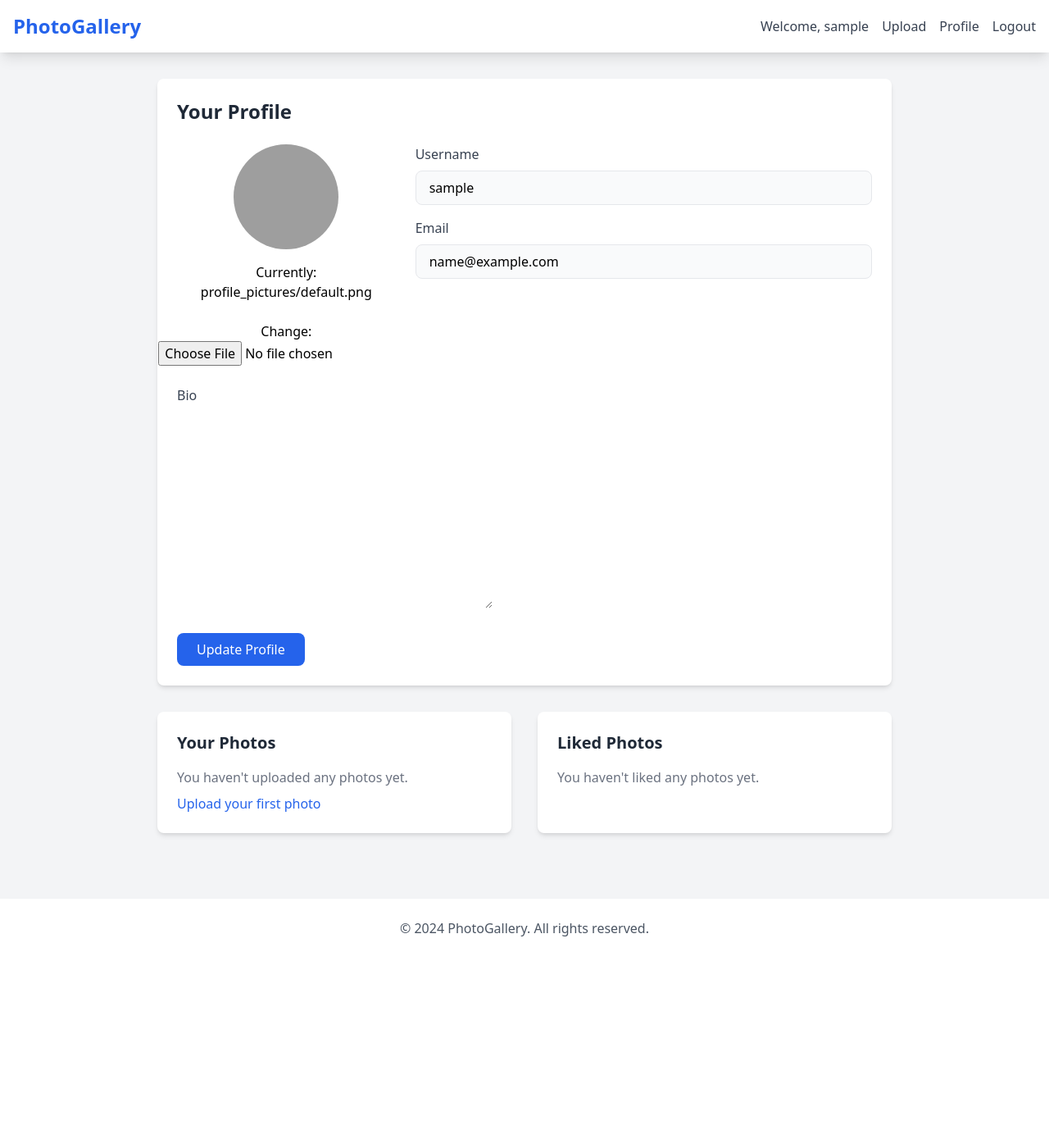
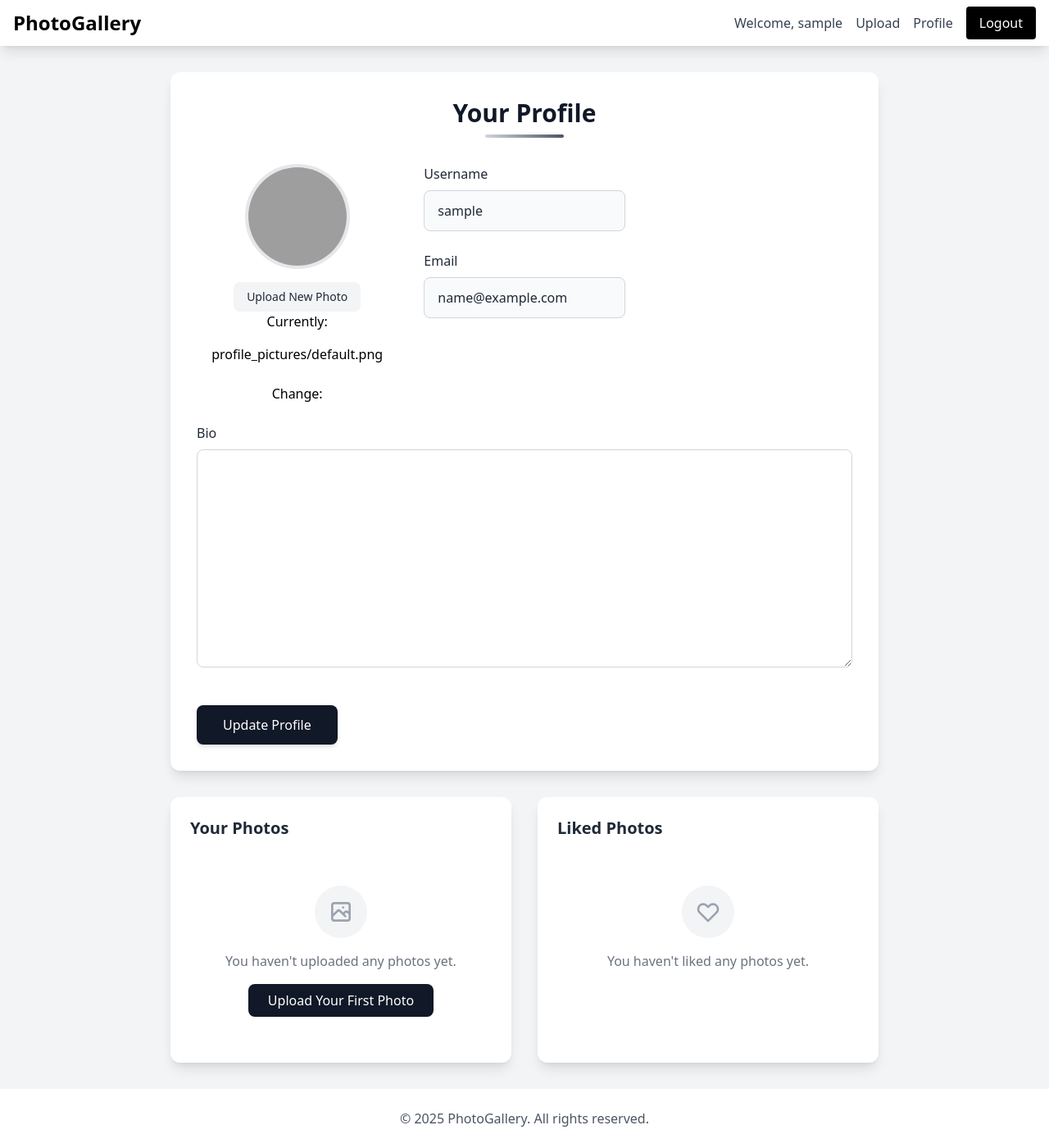
Before and after one commit to almamutuguti/Photos-App, a Django app: page /profile/ in a window 1280 px wide. Shown: the whole page at 82% size. Before the commit the page ends 1142 px from the top, so only its background shows below. Run offline with Django 5.2, Linux system fonts and the light colour scheme; the visitor is signed in with stand-in values (Sample User, id 1); data that the repository does not hold is empty; some libraries are stand-ins or nearby versions; grey boxes are pictures that could not be loaded.

Commit message:
create upload form

```diff
--- a/photos/urls.py
+++ b/photos/urls.py
@@ -19,6 +19,8 @@ from django.urls import include, path
 from django.contrib.auth import views
 from django.conf.urls import handler404, handler500
 from django_registration.backends.one_step.views import RegistrationView
+from django.conf import settings
+from django.conf.urls.static import static
 
 urlpatterns = [
     path('admin/', admin.site.urls),
@@ -29,3 +31,6 @@ urlpatterns = [
 
 
 ]
+
+if settings.DEBUG:
+    urlpatterns += static(settings.MEDIA_URL, document_root=settings.MEDIA_ROOT)
--- a/photosapp/templates/footer.html
+++ b/photosapp/templates/footer.html
@@ -1,6 +1,6 @@
-<footer class="bg-white shadow-lg mt-12">
+<footer class="bg-white shadow-lg  ">
     <div class="max-w-7xl mx-auto px-4 py-6 text-center text-gray-600">
-        <p>&copy; 2024 PhotoGallery. All rights reserved.</p>
+        <p>&copy; 2025 PhotoGallery. All rights reserved.</p>
     </div>
 </footer>
 </body>
--- a/photosapp/templates/home.html
+++ b/photosapp/templates/home.html
@@ -2,11 +2,11 @@
 
 {% block content %}
 <div class="mb-8">
-    <h1 class="text-3xl font-bold text-gray-800 mb-4">Discover Amazing Photos</h1>
+    <h1 class="text-4xl font-bold text-gray-800 mb-4 text-center italic">Discover Amazing Photos</h1>
 
     <!-- Tag Filters -->
     <div class="flex flex-wrap gap-2 mb-6">
-        <a href="{% url 'home' %}" class="px-3 py-1 rounded-full {% if not selected_tag %}bg-blue-600 text-white{% else %}bg-gray-200 text-gray-700 hover:bg-gray-300{% endif %}">
+        <a href="{% url 'home' %}" class="px-3 py-1 rounded-full {% if not selected_tag %}bg-blue-600 text-white{% else %}bg-gray-200 text-gray-700 hover:bg-gray-300{% endif %} hidden">
             All
         </a>
         {% for tag in tags %}
@@ -18,7 +18,7 @@
 </div>
 
 <!-- Photo Grid -->
-<div class="grid grid-cols-1 sm:grid-cols-2 md:grid-cols-3 lg:grid-cols-4 gap-6">
+<div class="grid grid-cols-1 sm:grid-cols-2 md:grid-cols-3 lg:grid-cols-4 gap-6 min-h-screen">
     {% for photo in photos %}
         <div class="bg-white rounded-lg shadow-md overflow-hidden hover:shadow-lg transition-shadow">
             <a href="{% url 'photo_detail' photo.pk %}">
--- a/photosapp/templates/navbar.html
+++ b/photosapp/templates/navbar.html
@@ -1,17 +1,17 @@
-    <nav class="bg-white shadow-lg">
+    <nav class="bg-white shadow-lg sticky top-0 z-50">
         <div class="max-w-7xl mx-auto px-4">
-            <div class="flex justify-between items-center py-4">
-                <a href="{% url 'home' %}" class="text-2xl font-bold text-blue-600">PhotoGallery</a>
+            <div class="flex justify-between items-center py-2">
+                <a href="{% url 'home' %}" class="text-2xl font-bold text-black">PhotoGallery</a>
 
                 <div class="flex items-center space-x-4">
                     {% if user.is_authenticated %}
                         <span class="text-gray-700">Welcome, {{ user.username }}</span>
                         <a href="{% url 'upload_photo' %}" class="text-gray-700 hover:text-blue-600">Upload</a>
                         <a href="{% url 'profile' %}" class="text-gray-700 hover:text-blue-600">Profile</a>
-                        <a href="{% url 'logout' %}" class="text-gray-700 hover:text-blue-600">Logout</a>
+                        <a href="{% url 'logout' %}" class="bg-black text-white px-4 py-2 rounded hover:bg-gray-500 duration-300">Logout</a>
                     {% else %}
                         <a href="{% url 'login' %}" class="text-gray-700 hover:text-blue-600">Login</a>
-                        <a href="{% url 'register' %}" class="bg-blue-600 text-white px-4 py-2 rounded hover:bg-blue-700">Register</a>
+                        <a href="{% url 'django_registration_register' %}" class="bg-black text-white px-4 py-2 rounded hover:bg-blue-700">Register</a>
                     {% endif %}
                 </div>
             </div>
--- a/photosapp/templates/profile.html
+++ b/photosapp/templates/profile.html
@@ -1,92 +1,160 @@
 {% extends 'base.html' %}
 
 {% block content %}
-<div class="max-w-4xl mx-auto">
-    <div class="bg-white rounded-lg shadow-md p-6 mb-8">
-        <h2 class="text-2xl font-bold text-gray-800 mb-6">Your Profile</h2>
+<div class="max-w-4xl mx-auto px-4">
+    <!-- Profile Form Section -->
+    <section class="bg-white rounded-xl shadow-lg p-8 mb-8">
+        <div class="text-center mb-8">
+            <h2 class="text-3xl font-bold text-gray-900 mb-2">Your Profile</h2>
+            <div class="h-1 w-24 bg-gradient-to-r from-gray-300 to-gray-600 mx-auto rounded-full"></div>
+        </div>
 
-        <form method="post" enctype="multipart/form-data">
+        <form method="post" enctype="multipart/form-data" class="space-y-6">
             {% csrf_token %}
 
-            <div class="grid grid-cols-1 md:grid-cols-3 gap-6 mb-6">
+            <div class="grid grid-cols-1 md:grid-cols-3 gap-8">
+                <!-- Profile Picture Section -->
                 <div class="md:col-span-1">
-                    <div class="flex flex-col items-center">
+                    <div class="flex flex-col items-center space-y-4">
+                        <div class="relative group">
                             {% if user.profile.profile_picture %}
-                            <img src="{{ user.profile.profile_picture.url }}" alt="Profile Picture" class="w-32 h-32 rounded-full object-cover mb-4">
+                                <img src="{{ user.profile.profile_picture.url }}"
+                                     alt="Profile Picture"
+                                     class="w-32 h-32 rounded-full object-cover border-4 border-gray-200">
                             {% else %}
-                            <div class="w-32 h-32 bg-gray-200 rounded-full flex items-center justify-center mb-4">
-                                <span class="text-gray-400">No image</span>
+                                <div class="w-32 h-32 rounded-full border-4 border-gray-200 bg-gray-100 flex items-center justify-center">
+                                    <span class="text-gray-500">No image</span>
                                 </div>
                             {% endif %}
+                        </div>
+
+                        <label for="id_profile_picture" class="cursor-pointer bg-gray-100 text-gray-800 px-4 py-2 rounded-lg hover:bg-gray-200 transition-colors text-sm font-medium">
+                            Upload New Photo
+                        </label>
                         {{ form.profile_picture }}
                     </div>
                 </div>
 
-                <div class="md:col-span-2">
-                    <div class="mb-4">
-                        <label class="block text-gray-700 mb-2">Username</label>
-                        <input type="text" value="{{ user.username }}" class="w-full px-4 py-2 border rounded-lg bg-gray-50" disabled>
+                <!-- User Info Section -->
+                <div class="md: -span-2 space-y-6">
+                    <div>
+                        <label class="block text-gray-800 mb-2 font-medium">Username</label>
+                        <input type="text" value="{{ user.username }}" class="w-full px-4 py-3 bg-gray-50 border border-gray-300 rounded-lg text-gray-800" disabled>
                     </div>
 
-                    <div class="mb-4">
-                        <label class="block text-gray-700 mb-2">Email</label>
-                        <input type="email" value="{{ user.email }}" class="w-full px-4 py-2 border rounded-lg bg-gray-50" disabled>
+                    <div>
+                        <label class="block text-gray-800 mb-2 font-medium">Email</label>
+                        <input type="email" value="{{ user.email }}" class="w-full px-4 py-3 bg-gray-50 border border-gray-300 rounded-lg text-gray-800" disabled>
                     </div>
                 </div>
             </div>
 
-            <div class="mb-6">
-                <label class="block text-gray-700 mb-2">Bio</label>
+            <!-- Bio Section -->
+            <div>
+                <label class="block text-gray-800 mb-2 font-medium">Bio</label>
                 {{ form.bio }}
             </div>
 
-            <button type="submit" class="bg-blue-600 text-white px-6 py-2 rounded-lg hover:bg-blue-700">
+            <!-- Submit Button -->
+            <div class="pt-4">
+                <button type="submit" class="bg-gray-900 text-white px-8 py-3 rounded-lg font-medium hover:bg-black transition-colors shadow-md">
                     Update Profile
                 </button>
+            </div>
         </form>
+    </section>
+
+    <!-- Photos Section -->
+    <section class="grid grid-cols-1 md:grid-cols-2 gap-8">
+        <!-- Uploaded Photos -->
+        <div class="bg-white rounded-xl shadow-lg p-6">
+            <div class="flex justify-between items-center mb-6">
+                <h3 class="text-xl font-semibold text-gray-800">Your Photos</h3>
+                {% if user_photos %}
+                <span class="bg-gray-100 text-gray-800 text-sm font-medium px-3 py-1 rounded-full">{{ user_photos.count }}</span>
+                {% endif %}
             </div>
-
-    <div class="grid grid-cols-1 md:grid-cols-2 gap-8">
-        <!-- Uploaded Photos -->
-        <div class="bg-white rounded-lg shadow-md p-6">
-            <h3 class="text-xl font-semibold text-gray-800 mb-4">Your Photos</h3>
 
             {% if user_photos %}
                 <div class="grid grid-cols-2 gap-4">
                     {% for photo in user_photos|slice:":4" %}
-                        <a href="{% url 'photo_detail' photo.pk %}">
+                        <a href="{% url 'photo_detail' photo.pk %}" class="group">
                             <img src="{{ photo.image.url }}" alt="{{ photo.title }}" class="w-full h-32 object-cover rounded-lg">
                         </a>
                     {% endfor %}
                 </div>
                 {% if user_photos.count > 4 %}
-                    <p class="mt-4 text-gray-600">And {{ user_photos.count|add:"-4" }} more...</p>
+                    <p class="mt-4 text-gray-600 text-center">And {{ user_photos.count|add:"-4" }} more photos...</p>
                 {% endif %}
             {% else %}
-                <p class="text-gray-500">You haven't uploaded any photos yet.</p>
-                <a href="{% url 'upload_photo' %}" class="inline-block mt-2 text-blue-600 hover:underline">Upload your first photo</a>
+                <div class="text-center py-8">
+                    <div class="w-16 h-16 bg-gray-100 rounded-full flex items-center justify-center mx-auto mb-4">
+                        <svg class="w-8 h-8 text-gray-400" fill="none" stroke="currentColor" viewBox="0 0 24 24">
+                            <path stroke-linecap="round" stroke-linejoin="round" stroke-width="2" d="M4 16l4.586-4.586a2 2 0 012.828 0L16 16m-2-2l1.586-1.586a2 2 0 012.828 0L20 14m-6-6h.01M6 20h12a2 2 0 002-2V6a2 2 0 00-2-2H6a2 2 0 00-2 2v12a2 2 0 002 2z"></path>
+                        </svg>
+                    </div>
+                    <p class="text-gray-500 mb-4">You haven't uploaded any photos yet.</p>
+                    <a href="{% url 'upload_photo' %}" class="inline-block bg-gray-900 text-white px-6 py-2 rounded-lg font-medium hover:bg-black transition-colors">
+                        Upload Your First Photo
+                    </a>
+                </div>
             {% endif %}
         </div>
 
         <!-- Liked Photos -->
-        <div class="bg-white rounded-lg shadow-md p-6">
-            <h3 class="text-xl font-semibold text-gray-800 mb-4">Liked Photos</h3>
+        <div class="bg-white rounded-xl shadow-lg p-6">
+            <div class="flex justify-between items-center mb-6">
+                <h3 class="text-xl font-semibold text-gray-800">Liked Photos</h3>
+                {% if liked_photos %}
+                <span class="bg-gray-100 text-gray-800 text-sm font-medium px-3 py-1 rounded-full">{{ liked_photos.count }}</span>
+                {% endif %}
+            </div>
 
             {% if liked_photos %}
                 <div class="grid grid-cols-2 gap-4">
                     {% for photo in liked_photos|slice:":4" %}
-                        <a href="{% url 'photo_detail' photo.pk %}">
+                        <a href="{% url 'photo_detail' photo.pk %}" class="group">
                             <img src="{{ photo.image.url }}" alt="{{ photo.title }}" class="w-full h-32 object-cover rounded-lg">
                         </a>
                     {% endfor %}
                 </div>
                 {% if liked_photos.count > 4 %}
-                    <p class="mt-4 text-gray-600">And {{ liked_photos.count|add:"-4" }} more...</p>
+                    <p class="mt-4 text-gray-600 text-center">And {{ liked_photos.count|add:"-4" }} more liked photos...</p>
                 {% endif %}
             {% else %}
+                <div class="text-center py-8">
+                    <div class="w-16 h-16 bg-gray-100 rounded-full flex items-center justify-center mx-auto mb-4">
+                        <svg class="w-8 h-8 text-gray-400" fill="none" stroke="currentColor" viewBox="0 0 24 24">
+                            <path stroke-linecap="round" stroke-linejoin="round" stroke-width="2" d="M4.318 6.318a4.5 4.5 0 000 6.364L12 20.364l7.682-7.682a4.5 4.5 0 00-6.364-6.364L12 7.636l-1.318-1.318a4.5 4.5 0 00-6.364 0z"></path>
+                        </svg>
+                    </div>
                     <p class="text-gray-500">You haven't liked any photos yet.</p>
+                </div>
             {% endif %}
         </div>
+    </section>
 </div>
-</div>
+
+<style>
+    /* Form input styling */
+    input, textarea {
+        width: 100%;
+        padding: 0.75rem 1rem;
+        background-color: #fff;
+        border: 1px solid #d1d5db;
+        border-radius: 0.5rem;
+        color: #111827;
+        transition: border-color 0.2s;
+    }
+
+    input:focus, textarea:focus {
+        outline: none;
+        border-color: #000;
+    }
+
+    /* File input styling */
+    #id_profile_picture {
+        display: none;
+    }
+</style>
 {% endblock %}
```
Also changed, not shown: photos/settings.py (+8 -1 lines), photosapp/templates/upload_photo.html (+137 -0 lines). Lines whose indentation alone changed are shown as unchanged.
